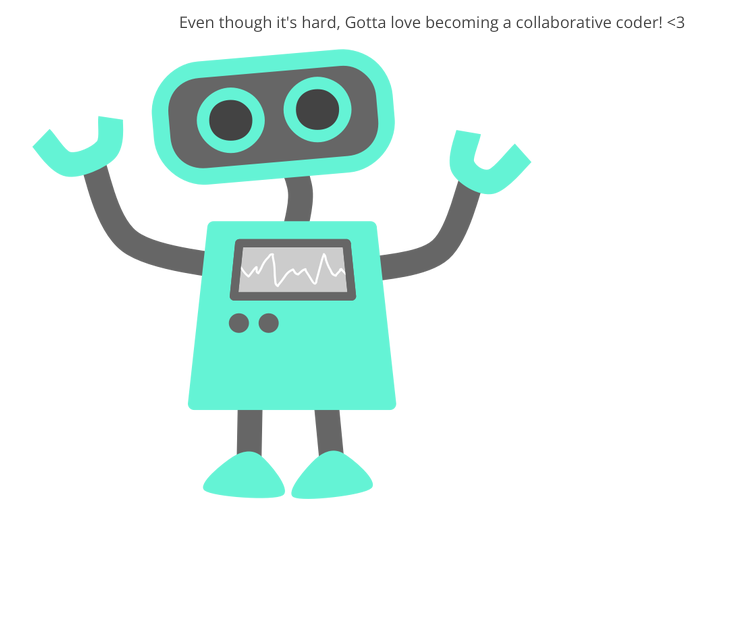
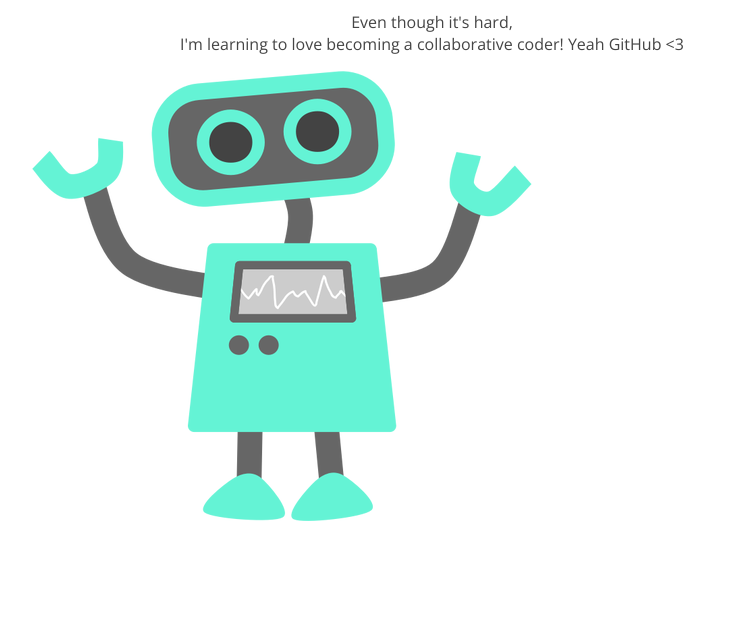
Before and after one commit to lulabell/105-project, a plain HTML site: page index.html in a window 1280 px wide. Shown: the part 159-800 px from the top of the page, without its empty margins (208-962 px from the left). Drawn offline with nearby package versions, Linux system fonts and the light colour scheme.

Commit message:
changed paragraph text

```diff
--- a/index.html
+++ b/index.html
@@ -11,7 +11,7 @@
 <body>
 	<section>
 		<h1>Learn Git, GitHub & the Command Line</h1>
-		<p>Even though it's hard, Gotta love becoming a collaborative coder! <3</p>
+		<p>Even though it's hard,<br/> I'm learning to love becoming a collaborative coder! Yeah GitHub <3</p>
 		<img src="img/happy-blue-robot.png">
 	</section>
 </body>
```
